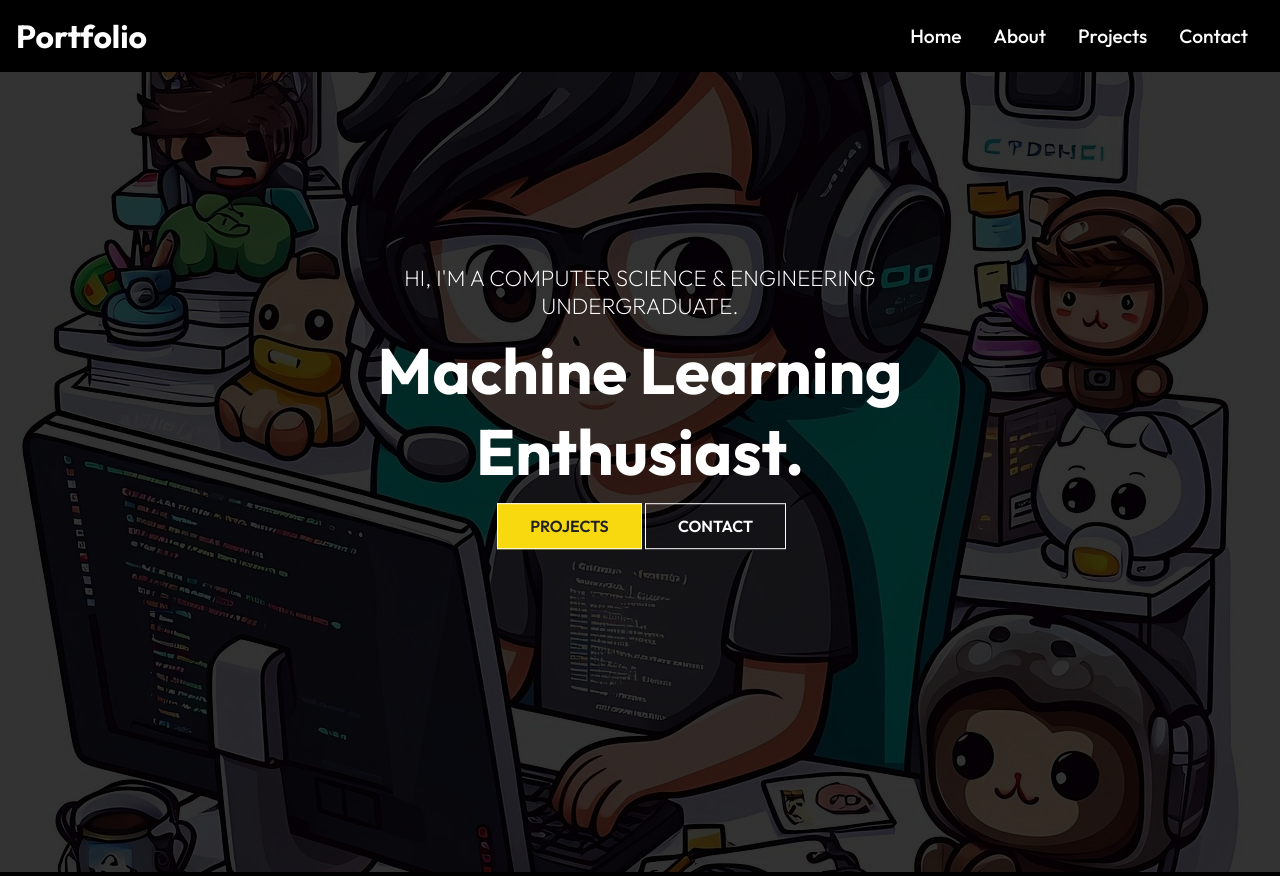
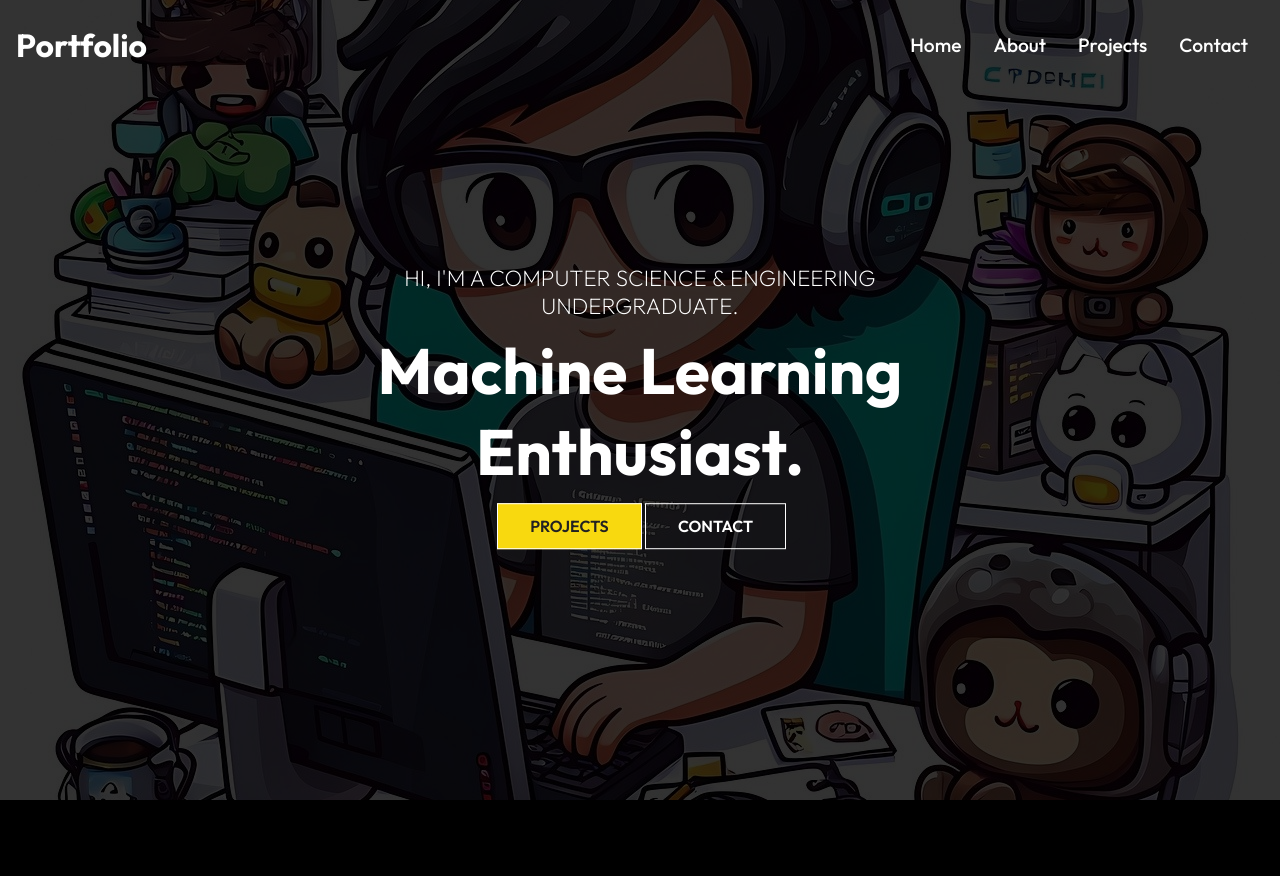
Before and after one commit to Nayanatharapmc/personal-portfolio, a React (Create React App) app: page / in a window 1280 px wide. After the commit the page ends 804 px from the top, so only its background shows below. Built offline with nearby package versions, Linux system fonts and the light colour scheme.

Commit message:
navbar colour changes activated

```diff
--- a/src/components/Navbar.js
+++ b/src/components/Navbar.js
@@ -7,8 +7,18 @@
   const [click, setClick] = React.useState(false);
   const handleClick = () => setClick(!click);
 
+  const [color, setColor] = React.useState(false);
+  const changeColor = () => {
+    if(window.scrollY >= 100){
+      setColor(true);
+    } else {
+      setColor(false);
+    }
+  }
+  window.addEventListener('scroll', changeColor); //Trigger event changeColor when scrolling
+
   return (
-    <div className="header">
+    <div className={color ? "header header-bg" : "header"}>
       <Link to="/">
         <h1>Portfolio</h1>
       </Link>
--- a/src/components/NavbarStyles.css
+++ b/src/components/NavbarStyles.css
@@ -3,6 +3,15 @@
     justify-content: space-between;
     align-items: center;
     padding: 1rem;
+    position: fixed;
+    width: 100%;
+    height: 90px;
+    z-index: 10;
+}
+
+.header-bg{
+    background: rgba(0, 0, 0, 0.85);
+    transition: 0.5s;
 }
 
 .nav-menu{
```
